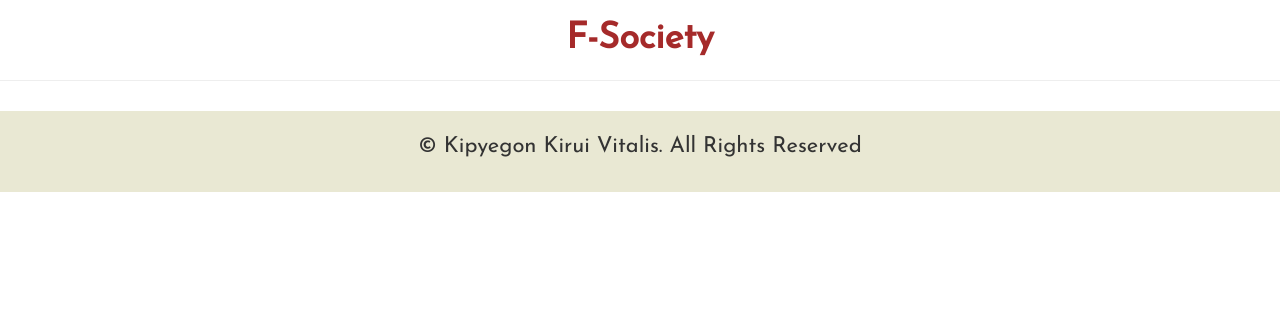
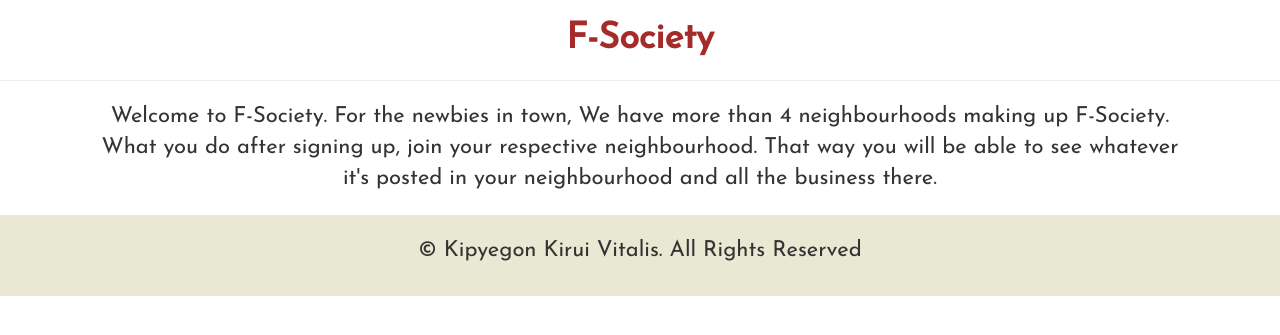
Before and after one commit to Vitalis-Kirui/Neighbourhood, a Django app: page / in a window 1280 px wide. Shown: the part 53-388 px from the top of the page. Run offline with Django 3.2, Linux system fonts and the light colour scheme; data that the repository does not hold is empty; some libraries are stand-ins or nearby versions.

Commit message:
pushing introductory message

```diff
--- a/neighborhoodapp/templates/index.html
+++ b/neighborhoodapp/templates/index.html
@@ -38,10 +38,22 @@
         padding: 20px;
         margin-top: 10px;
     }
+
+    p{
+        font-size: 22px;
+        padding-left: 100px;
+        padding-right: 100px;
+        text-align: center;
+    }
+
 </style>
 
 <h1 class="text-center">F-Society</h1>
 <hr>
+<p >Welcome to F-Society. For the newbies in town, We have more than 4 neighbourhoods making
+    up F-Society. What you do after signing up, join your respective neighbourhood. That way you will be able to see
+    whatever it's posted in your neighbourhood and all the business there.
+</p>
 
 <div class="container-fluid">
     <div class="row">
```
